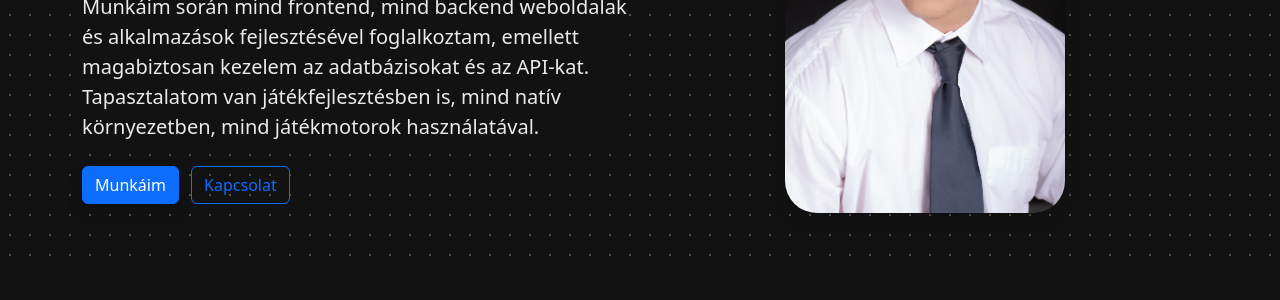
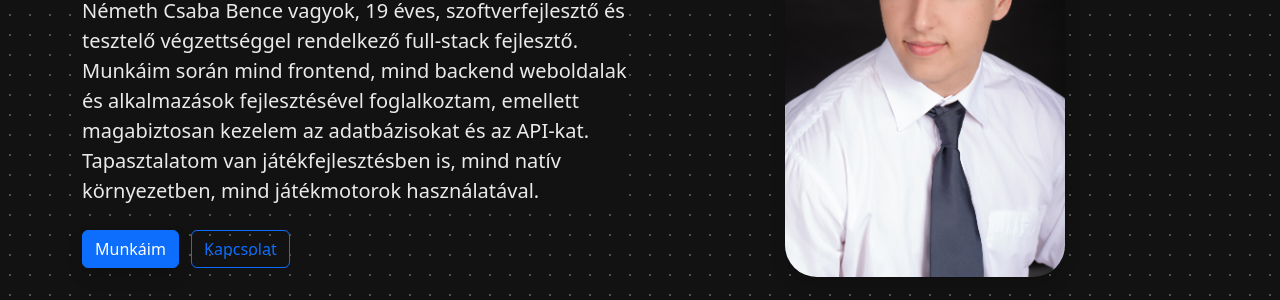
Before and after one commit to Benceplays/Benceplays.github.io, a plain HTML site: page index.html in a window 1280 px wide. Shown: the part 255-555 px from the top of the page. Drawn offline with nearby package versions, Linux system fonts and the light colour scheme.

Commit message:
mini fix, padding az első divnél

```diff
--- a/index.html
+++ b/index.html
@@ -38,7 +38,7 @@
 </nav>
 
 <section id="bevezetes" class="hero py-5">
-  <div class="container">
+  <div class="container" style="padding-top: 5%;">
     <div class="row align-items-center">
       <div class="col-lg-6 text-center text-lg-start">
         <h1 class="fw-bold display-5">
```
